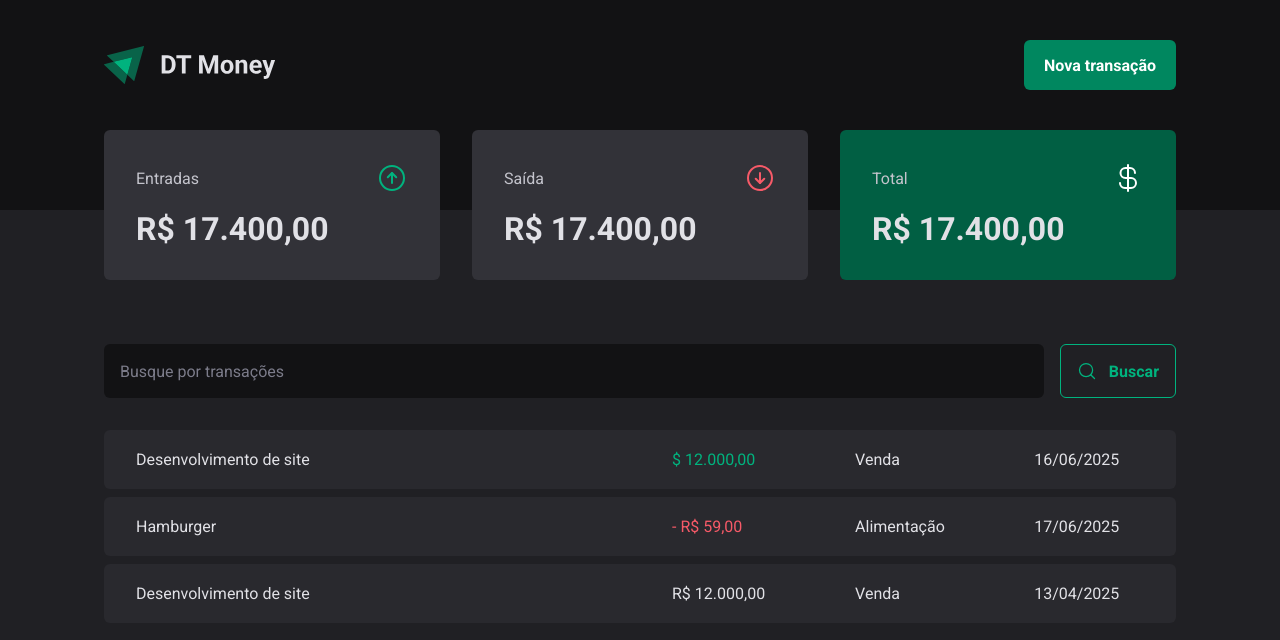
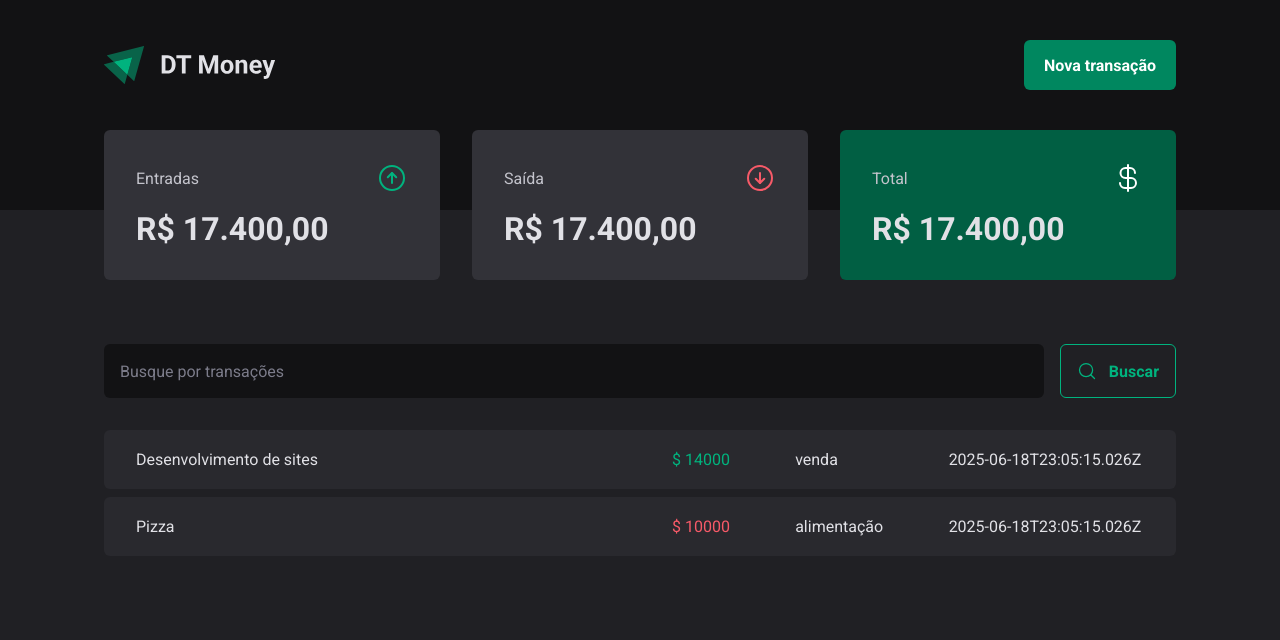
Before and after one commit to salesmiguelz/dt-money-react, a React (Vite) app: page / in a window 1280 px wide. Shown: the top 640 px of the page. Built offline with nearby package versions, Linux system fonts and the light colour scheme; data requests are answered from the project's data file.

Commit message:
feat: mock server with json server

```diff
--- a/package.json
+++ b/package.json
@@ -5,6 +5,7 @@
   "type": "module",
   "scripts": {
     "dev": "vite",
+    "dev:server": "json-server server.json",
     "build": "tsc -b && vite build",
     "lint": "eslint .",
     "preview": "vite preview"
@@ -12,6 +13,8 @@
   "dependencies": {
     "@radix-ui/react-dialog": "^1.1.14",
     "@radix-ui/react-radio-group": "^1.3.7",
+    "axios": "^1.10.0",
+    "json-server": "^1.0.0-beta.3",
     "phosphor-react": "^1.4.1",
     "react": "^19.1.0",
     "react-dom": "^19.1.0",
--- /dev/null
+++ b/server.json
@@ -0,0 +1,20 @@
+{
+  "transactions": [
+    {
+      "id": "1",
+      "description": "Desenvolvimento de sites",
+      "type": "income",
+      "category": "venda",
+      "price": "14000",
+      "createdAt": "2025-06-18T23:05:15.026Z"
+    },
+    {
+      "id": "2",
+      "description": "Pizza",
+      "type": "outcome",
+      "category": "alimentação",
+      "price": "10000",
+      "createdAt": "2025-06-18T23:05:15.026Z"
+    }
+  ]
+}
--- a/src/pages/Transactions/index.tsx
+++ b/src/pages/Transactions/index.tsx
@@ -1,9 +1,33 @@
+import { useEffect, useState } from "react";
 import { Header } from "./components/Header";
 import { SearchForm } from "./components/SearchForm";
 import { Summary } from "./components/Summary";
 import { PriceHighLight, TransactionsContainer, TransactionsTable } from "./styles";
+import axios from "axios";
+
+interface Transaction {
+    id: number,
+    description: string,
+    type: 'income' | 'outcome',
+    price: number,
+    category: string,
+    createdAt: string
+}
 
 export function Transactions() {
+    const [transactions, setTransactions] = useState<Transaction[]>([])
+
+    async function loadTransactions() {
+        const response = await axios.get('http://localhost:3000/transactions');
+        const data = await response.data;
+
+        setTransactions(data);
+    }
+
+    useEffect(() => {
+        loadTransactions();
+    }, [])
+
     return (
         <div>
             <Header />
@@ -13,34 +37,20 @@ export function Transactions() {
                 <SearchForm />
                 <TransactionsTable>
                     <tbody>
-                        <tr>
-                            <td width='50%'>Desenvolvimento de site</td>
-                            <td>
-                                <PriceHighLight variant="income">
-                                    $ 12.000,00
-                                </PriceHighLight>
-                            </td>
-                            <td>Venda</td>
-                            <td>16/06/2025</td>
-                        </tr>
-
-                        <tr>
-                            <td width='50%'>Hamburger</td>
-                            <td>
-                                <PriceHighLight variant="outcome">
-                                    - R$ 59,00
-                                </PriceHighLight>
-                            </td>
-                            <td>Alimentação</td>
-                            <td>17/06/2025</td>
-                        </tr>
-
-                        <tr>
-                            <td width='50%'>Desenvolvimento de site</td>
-                            <td>R$ 12.000,00</td>
-                            <td>Venda</td>
-                            <td>13/04/2025</td>
-                        </tr>
+                        {transactions.map(transaction => {
+                            return (
+                                <tr key={transaction.id}>
+                                    <td width='50%'>{transaction.description}</td>
+                                    <td>
+                                        <PriceHighLight variant={transaction.type}>
+                                            $ {transaction.price}
+                                        </PriceHighLight>
+                                    </td>
+                                    <td>{transaction.category}</td>
+                                    <td>{transaction.createdAt}</td>
+                                </tr>
+                            )
+                        })}
                     </tbody>
                 </TransactionsTable>
             </TransactionsContainer>
```
Also changed, not shown: 1 other file (tests, documents, lock files or other folders).
